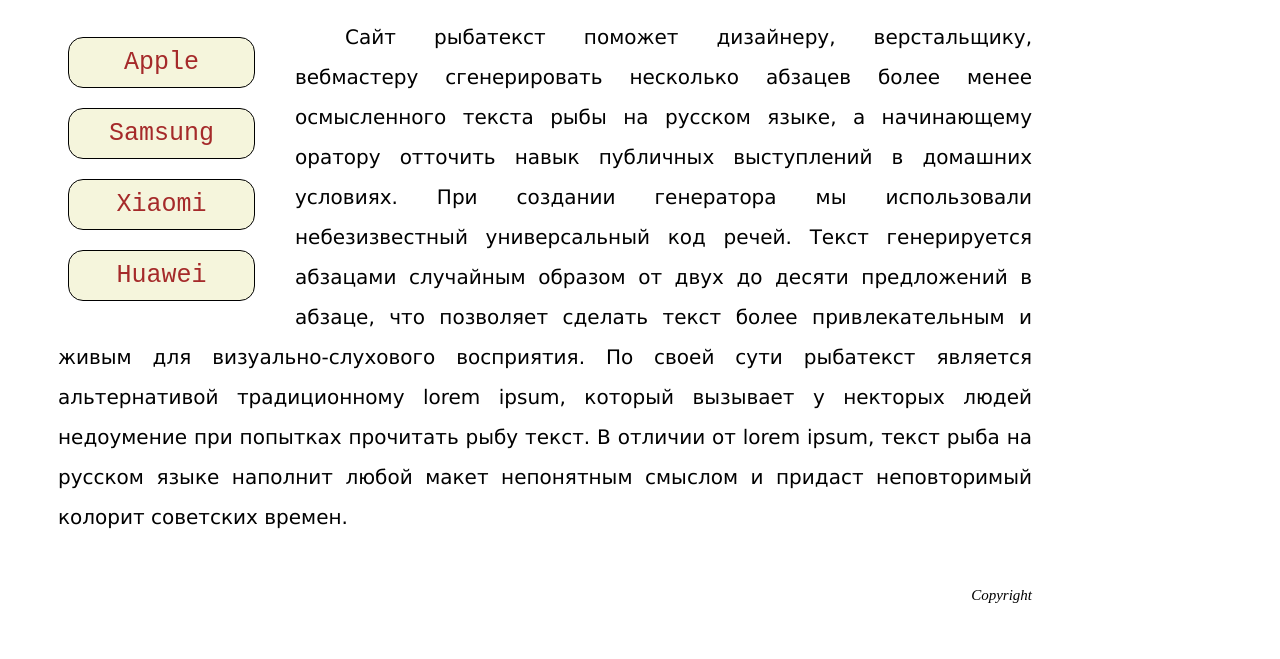
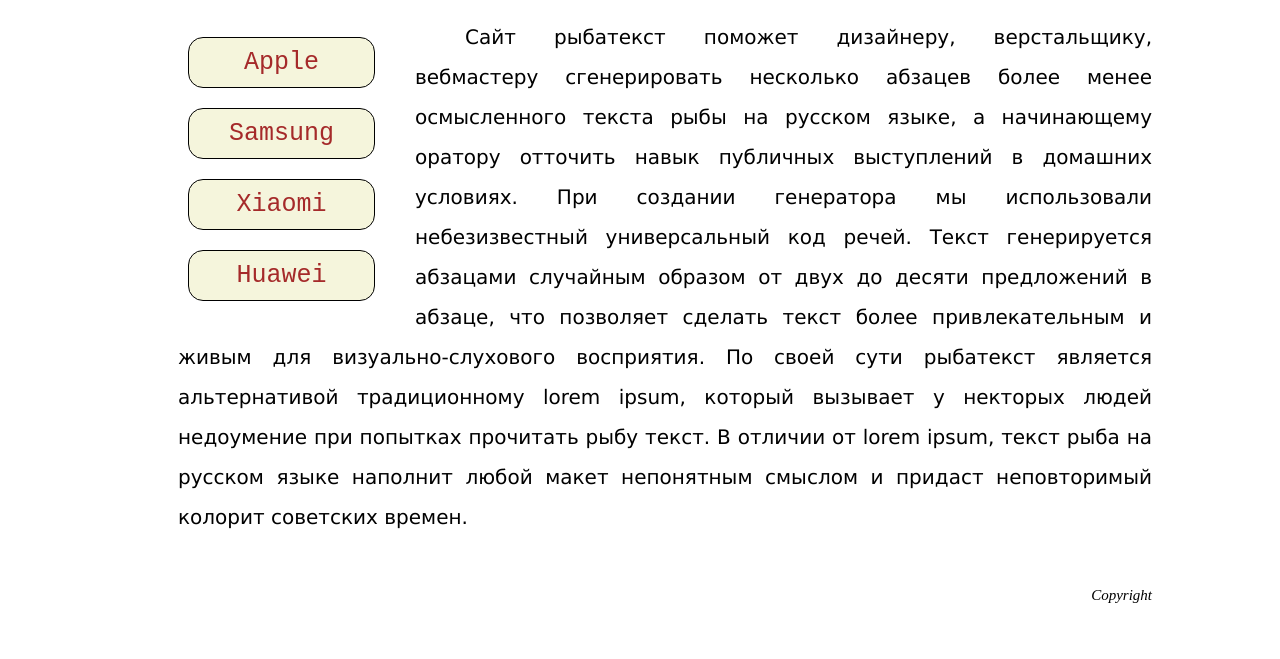
Before and after one commit to kymec/lesson5, a plain HTML site: page index.html in a window 1280 px wide. Shown: the part 141-800 px from the top of the page. Drawn offline with Linux system fonts and the light colour scheme.

Commit message:
ispravil

```diff
--- a/index.html
+++ b/index.html
@@ -8,6 +8,7 @@
     <title>Document</title>
 </head>
 <body>
+    <div class="container">
         <div>
             <div class="logo">
                 <img src="logo.jpg">
@@ -35,5 +36,6 @@
         <div class="bottom">
             Copyright
         </div>
+    </div>
 </body>
 </html>
--- a/style.css
+++ b/style.css
@@ -1,5 +1,6 @@
-body {
+.container {
     width: 1024px;
+    margin: 0 auto;
 }
 img {
     height: 100px;
```
